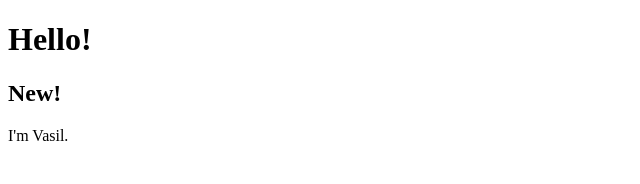
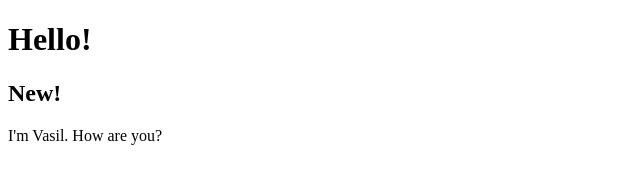
Before and after one commit to vasetogenkov/PersonalPortfolioWebsite, a plain HTML site: page index.html in a window 1280 px wide. Shown: the whole page, without its empty margins (0-640 px from the left). Drawn offline with Linux system fonts and the light colour scheme.

Commit message:
Add a question

```diff
--- a/index.html
+++ b/index.html
@@ -9,6 +9,6 @@
 <body>
     <h1>Hello!</h1>
     <h2>New!</h2>
-    <p>I'm Vasil.</p>
+    <p>I'm Vasil. How are you?</p>
 </body>
 </html>
```
